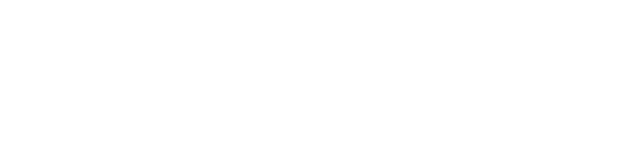
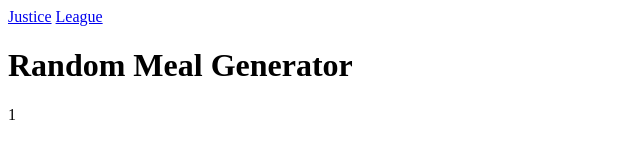
Before and after one commit to LONZEE/Justice-league, a plain HTML site: page index.html in a window 1280 px wide. Shown: the whole page, without its empty margins (0-640 px from the left). Drawn offline with Linux system fonts and the light colour scheme.

Commit message:
Added basic Skeleton to CSS and HTML

```diff
--- a/assests/Style.css
+++ b/assests/Style.css
@@ -0,0 +1,5 @@
+body {
+    font-family: Arial, sans-serif;
+    margin: 0;
+    padding: 0;
+}
--- a/index.html
+++ b/index.html
@@ -3,9 +3,16 @@
 <head>
     <meta charset="UTF-8">
     <meta name="viewport" content="width=device-width, initial-scale=1.0">
-    <title>Document</title>
+    <title>Random Meal Generator</title>
 </head>
 <body>
+    <header>
+        <nav>
+            <a href="index.html">Justice</a>
+            <a href="about.html">League</a>
+        </nav>
+    <h1>Random Meal Generator</h1>
+    <div id="meal-container"> 1    </div>
 
 </body>
 </html>
```
